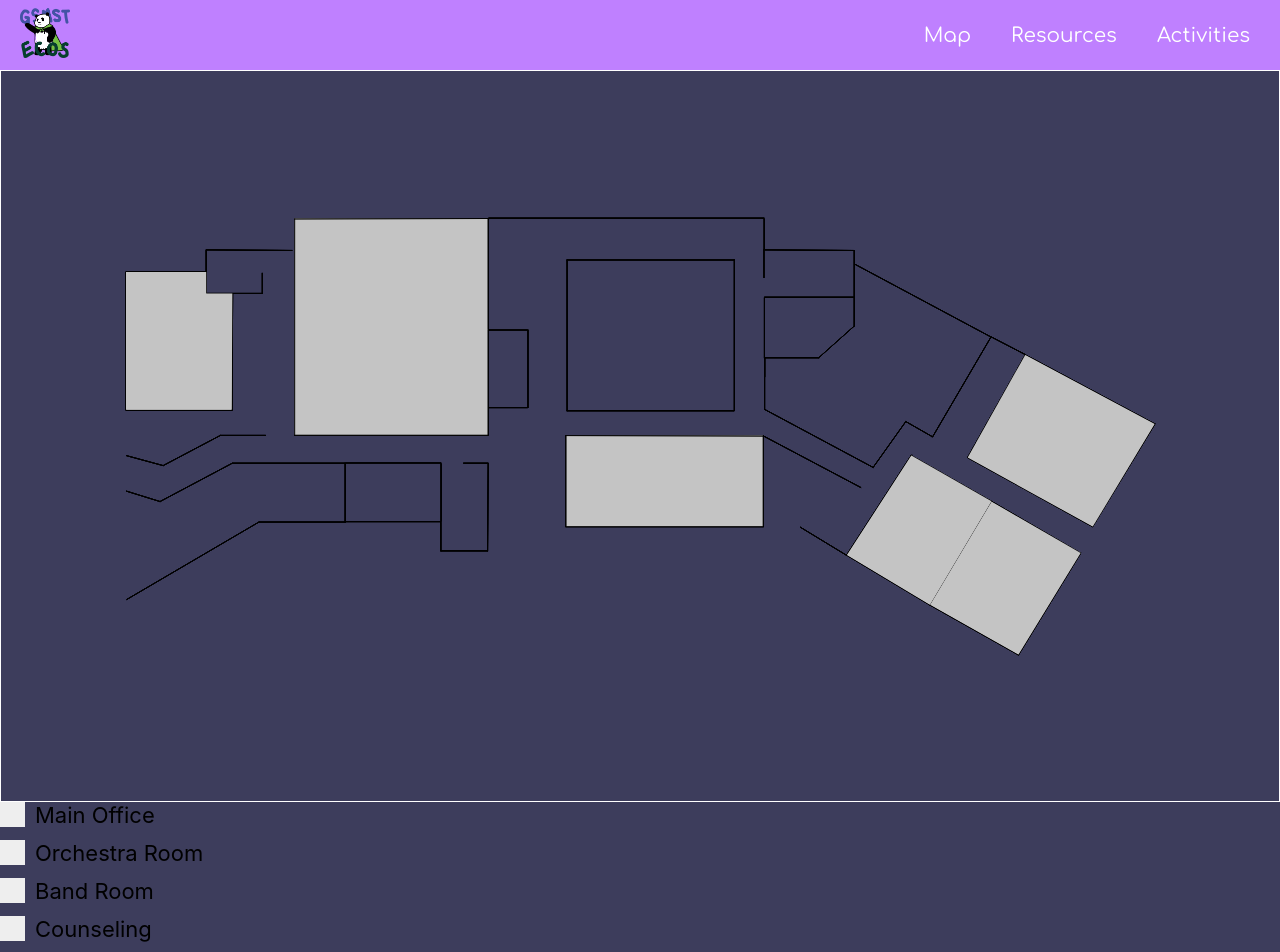
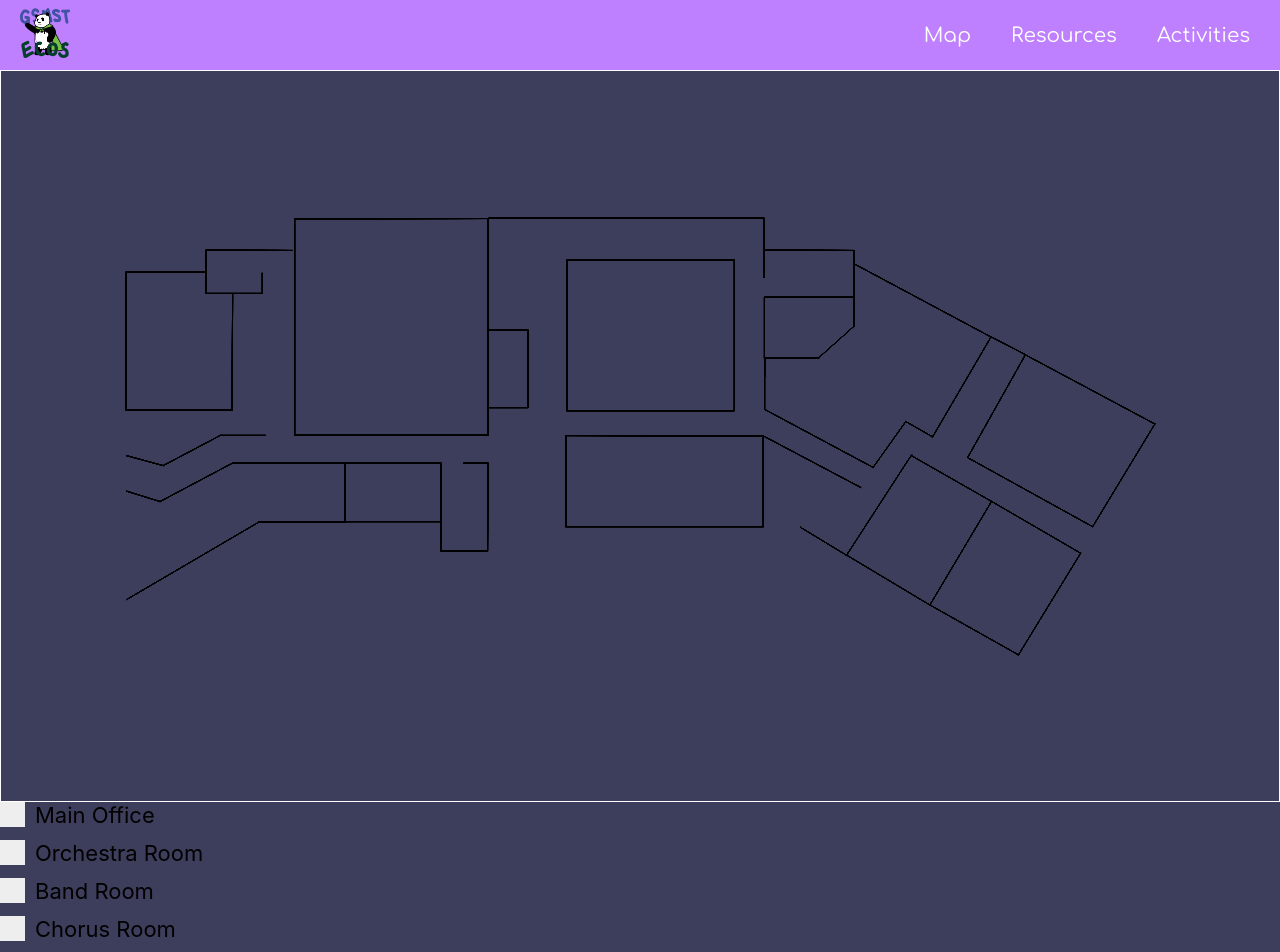
Before and after one commit to AilFang/final-deliverable-react, a React (Create React App) app: page /main in a window 1280 px wide. Shown: the top 952 px of the page. Built offline with nearby package versions, Linux system fonts and the light colour scheme.

Commit message:
conditional update

```diff
--- a/src/App.js
+++ b/src/App.js
@@ -3,7 +3,7 @@ import Basemap from "./Basemap";
 import "./index.css";
 import About from "./About";
 import Footer from "./Footer";
-import { BrowserRouter as Router, Routes, Route, Link } from "react-router-dom";
+import { BrowserRouter as Router, Link } from "react-router-dom";
 function App() {
   return (
     <>
--- a/src/Checkbox.js
+++ b/src/Checkbox.js
@@ -1,37 +1,13 @@
 import "./Map.css";
-import React, { useState } from "react";
 
-// pull in rooms & setRooms from MainFloor props
-// sami -> aileen
-// find the key of the id in rooms
-// set the value of the id's isChecked to the opposed value
-// let updatedRooms = logic
-// setRooms(updatedRooms);
-
-function Checkbox({ label, setRooms, rooms, id }) {
-  const [isChecked, setIsChecked] = useState(false);
-
-  const checkHandler = (clickedId) => {
-    const newValue = !isChecked;
-    setIsChecked(newValue);
-    // console.log("----------");
-    // console.log("New value:", newValue);
-    // console.log("id:", id);
-    // console.log("Clicked ID:", clickedId);
-    const room = rooms.find((x) => x.id === clickedId);
-    // console.log("room:", room);
-    room.isChecked = newValue;
-    console.log("Rooms:", rooms);
-    setRooms(rooms);
+function Checkbox({ label, onChange, checked }) {
+  const handleChange = (event) => {
+    onChange(event.target.checked);
   };
 
   return (
     <label className="container">
-      <input
-        type="checkbox"
-        checked={isChecked}
-        onChange={() => checkHandler(id)}
-      />
+      <input type="checkbox" checked={checked} onChange={handleChange} />
       <span className="checkmark"></span>
       {label}
     </label>
--- a/src/MainFloor.js
+++ b/src/MainFloor.js
@@ -7,28 +7,46 @@ import Checkbox from "./Checkbox";
 function MainFloor() {
   const [rooms, setRooms] = useState([]);
 
-  console.log("Room:", rooms);
-
   useEffect(() => {
     setRooms([
       {
-        id: "1",
+        id: "MainOffice",
         label: "Main Office",
         isChecked: false,
       },
       {
-        id: "2",
+        id: "OrchestraRoom",
         label: "Orchestra Room",
         isChecked: false,
       },
       {
-        id: "3",
+        id: "BandRoom",
         label: "Band Room",
         isChecked: false,
       },
       {
-        id: "4",
+        id: "ChorusRoom",
+        label: "Chorus Room",
+        isChecked: false,
+      },
+      {
+        id: "r11",
+        label: "5.111",
+        isChecked: false,
+      },
+      {
+        id: "Counseling",
         label: "Counseling",
+        isChecked: false,
+      },
+      {
+        id: "SRC",
+        label: "SRC",
+        isChecked: false,
+      },
+      {
+        id: "MLLH",
+        label: "MLLH",
         isChecked: false,
       },
     ]);
@@ -48,8 +66,6 @@ function MainFloor() {
       </div>
 
       {rooms.map((room) => {
-        console.log("Update room", rooms);
-        console.log("isChecked", room.isChecked);
         return (
           <Checkbox
             key={room.id}
@@ -59,19 +75,9 @@ function MainFloor() {
             setRooms={setRooms}
             id={room.id}
             onChange={(isChecked) => handleCheckboxChange(room.id, isChecked)}
-
-            // onChange={(newValue) => handleCheckboxChange(room.label, newValue)}
           />
         );
       })}
-      {/* <Checkbox label="MLLH" /> */}
-
-      {/* <Checkbox label="Main Office" /> */}
-      {/* <Checkbox label="Orchestra Room" /> */}
-      {/* <Checkbox label="Counseling Office" />
-      <Checkbox label="SRC" /> */}
-      {/* <Checkbox label="Band Room" /> */}
-      {/* <Checkbox label="Chorus Room" /> */}
       <Footer></Footer>
     </>
   );
--- a/src/MainMap.js
+++ b/src/MainMap.js
@@ -1,12 +1,17 @@
 function MainMap({ rooms }) {
   console.log("Room value:", rooms);
 
-  const processedRooms = rooms.map((room) => {
-    const color = room.isChecked ? "fill" : "empty";
-    console.log("Room color:", color);
-    console.log("Room update:", room);
-    return { ...room, color }; // Adding color property to each room object
-  });
+  {
+    rooms.map((room) => {
+      const roomMatch = document.querySelector(`#${room.id}`);
+      console.log("Rect value", roomMatch);
+      if (roomMatch && room.isChecked) {
+        roomMatch.setAttribute("class", "fill");
+      } else if (roomMatch) {
+        roomMatch.setAttribute("class", "empty");
+      }
+    });
+  }
   return (
     <>
       <svg
@@ -16,10 +21,9 @@ function MainMap({ rooms }) {
         fill="none"
         xmlns="http://www.w3.org/2000/svg"
       >
-        {processedRooms.map((room) => (
+        {rooms.map((room) => (
           <g id="main floor" key={room.id}>
             <line
-              id="Line 2"
               x1="639.168"
               y1="1.63104"
               x2="639.168"
@@ -27,12 +31,10 @@ function MainMap({ rooms }) {
               stroke="black"
             />
             <path
-              id="chorus room"
               d="M804.156 387.554L893.764 438.037M893.339 438.147L955.813 335.919M955.923 336.356L866.946 284.611M866.539 284.376L804.903 387.99"
               stroke="black"
             />
             <line
-              id="Line 18"
               x1="638.271"
               y1="218.899"
               x2="736.082"
@@ -40,7 +42,6 @@ function MainMap({ rooms }) {
               stroke="black"
             />
             <line
-              id="Line 19"
               x1="721.706"
               y1="338.404"
               x2="675.008"
@@ -48,27 +49,22 @@ function MainMap({ rooms }) {
               stroke="black"
             />
             <path
-              id="counseling"
               d="M441.783 193.783H442.098M442.098 193.783L609.011 193.785M442.098 193.783L442.098 42.9643M442.098 193.783L442.098 194.099M609.324 194.099V42.9643M609.324 42.9643V42.6488M609.324 42.9643H609.64M609.324 42.9643H442.098M442.098 42.9643H441.783M442.098 42.9643L442.098 42.6488"
               stroke="black"
             />
             <path
-              id="scr stairs"
               d="M338.292 246.16H362.903M363.218 245.847L362.587 334.192M362.903 333.875H315.574M315.89 334.19L315.89 305.162"
               stroke="black"
             />
             <path
-              id="main stairs"
               d="M402.974 112.694V190.944M402.658 190.628H363.534M402.658 113.01L362.903 113.01"
               stroke="black"
             />
             <path
-              id="ramp"
               d="M220.918 246.16H107.331M107.478 246.123L34.9086 284.617M35.2983 284.639L1.17743 274.05M95.488 218.357L38.0632 248.648M38.4644 248.673L1.23298 238.576M95.3408 218.394H140.776"
               stroke="black"
             />
             <line
-              id="Line 54"
               x1="220.918"
               y1="305.031"
               x2="133.834"
@@ -76,7 +72,6 @@ function MainMap({ rooms }) {
               stroke="black"
             />
             <line
-              id="Line 55"
               x1="134.087"
               y1="304.963"
               x2="1.56826"
@@ -84,7 +79,6 @@ function MainMap({ rooms }) {
               stroke="black"
             />
             <line
-              id="Line 57"
               x1="363.534"
               y1="1.13104"
               x2="639.299"
@@ -92,17 +86,14 @@ function MainMap({ rooms }) {
               stroke="black"
             />
             <path
-              id="MLLH"
               d="M107.331 193.152L1.31559 193.145M1 193.468V54.6385M1.31552 54.9541H81.4578M81.4578 76.4095H107.962M107.015 193.466L107.646 76.7233M81.1423 54.6385V76.725"
               stroke="black"
             />
             <path
-              id="stairs"
               d="M81.1423 54.6386V33.1831M80.829 32.8676L167.282 33.4805M137.305 55.9006V76.725M107.962 76.4095H137.621"
               stroke="black"
             />
             <line
-              id="Line 64"
               x1="639.799"
               y1="140.46"
               x2="639.799"
@@ -110,7 +101,6 @@ function MainMap({ rooms }) {
               stroke="black"
             />
             <line
-              id="Line 65"
               x1="639.43"
               y1="141.091"
               x2="639.43"
@@ -118,17 +108,14 @@ function MainMap({ rooms }) {
               stroke="black"
             />
             <path
-              id="stair001"
               d="M639.301 32.8676L728.909 33.4942M729.222 33.1831V47.0661M638.983 32.5521V60.949M639.299 80.1958H728.907"
               stroke="black"
             />
             <path
-              id="band room"
               d="M729.056 46.7878L865.992 119.989M780.909 204.379L748.095 250.445M748.32 250.54L639.781 192.484M866.115 119.795L807.428 220.131M639.614 192.837V160.023M729.222 47.0661V109.539M729.117 109.144L693.779 140.696M694.2 140.776H639.299M780.809 204.553L807.313 219.698"
               stroke="black"
             />
             <line
-              id="Line 69"
               x1="866.073"
               y1="119.823"
               x2="900.149"
@@ -136,12 +123,10 @@ function MainMap({ rooms }) {
               stroke="black"
             />
             <path
-              id="orchestra room"
               d="M1030.03 206.704L967.643 309.702M967.919 309.856L842.342 240.441M900.194 138.091L842.769 240.319M900.068 137.658L1030.06 207.072"
               stroke="black"
             />
             <path
-              id="11"
               d="M866.949 284.612L786.175 238.546M786.594 237.812L721.599 338.149M804.903 388.013L721.803 338.247"
               stroke="black"
             />
@@ -151,22 +136,15 @@ function MainMap({ rooms }) {
               y="1.63104"
               width="193.73"
               height="216.447"
-              fill="#C4C4C4"
+              className="empty"
             />
             <path
-              id="MLLH_2"
+              id="MLLH"
               d="M1 54.9541H81.1423V76.4095H107.331L106.7 192.837H1V54.9541Z"
-              fill="#C4C4C4"
+              className="empty"
             />
-            <rect
-              id="74"
-              x="220.287"
-              y="246.475"
-              width="95.2873"
-              height="58.0559"
-            />
+            <rect x="220.287" y="246.475" width="95.2873" height="58.0559" />
             <line
-              id="Line 311"
               x1="220.918"
               y1="304.662"
               x2="316.205"
@@ -174,7 +152,6 @@ function MainMap({ rooms }) {
               stroke="black"
             />
             <line
-              id="Line 312"
               x1="220.156"
               y1="245.844"
               x2="220.156"
@@ -198,12 +175,12 @@ function MainMap({ rooms }) {
               stroke="black"
             />
             <rect
-              id="Main Office"
+              id="MainOffice"
               x="441.152"
               y="218.709"
               width="196.885"
               height="90.87"
-              fill="#C4C4C4"
+              className="empty"
             />
             <line
               id="Line 315"
@@ -278,35 +255,32 @@ function MainMap({ rooms }) {
               stroke="black"
             />
             <rect
-              // className={room.isChecked ? "empty" : "fill"}
-              className={room.color}
+              className="empty"
               id="Counseling"
               x="442.414"
               y="43.2798"
               width="166.595"
               height="150.188"
-              fill="#C4C4C4"
             />
             <path
-              className={room.color}
-              id="28"
+              className="empty"
+              id="BandRoom"
               d="M729.538 47.3816L865.843 119.951L807.515 219.656L780.696 204.196L748.28 250.262L639.93 192.206V141.091C639.93 141.091 693.884 141.091 694.243 141.091C694.602 141.091 729.538 109.539 729.538 109.539V47.3816Z"
-              fill="#C4C4C4"
             />
             <path
-              id="23"
+              id="OrchestraRoom"
               d="M900.235 137.936L1029.6 207.035L967.756 309.58L842.81 240.48L900.235 137.936Z"
-              fill="#C4C4C4"
+              className="empty"
             />
             <path
-              id="16"
+              id="ChorusRoom"
               d="M866.638 284.693L955.615 336.123L893.457 437.405L805.263 387.829L866.638 284.693Z"
-              fill="#C4C4C4"
+              className="empty"
             />
             <path
-              id="11_2"
+              id="r11"
               d="M786.332 238.587L866.474 284.338L804.947 387.829L721.965 337.976L786.332 238.587Z"
-              fill="#C4C4C4"
+              className="empty"
             />
           </g>
         ))}
```
